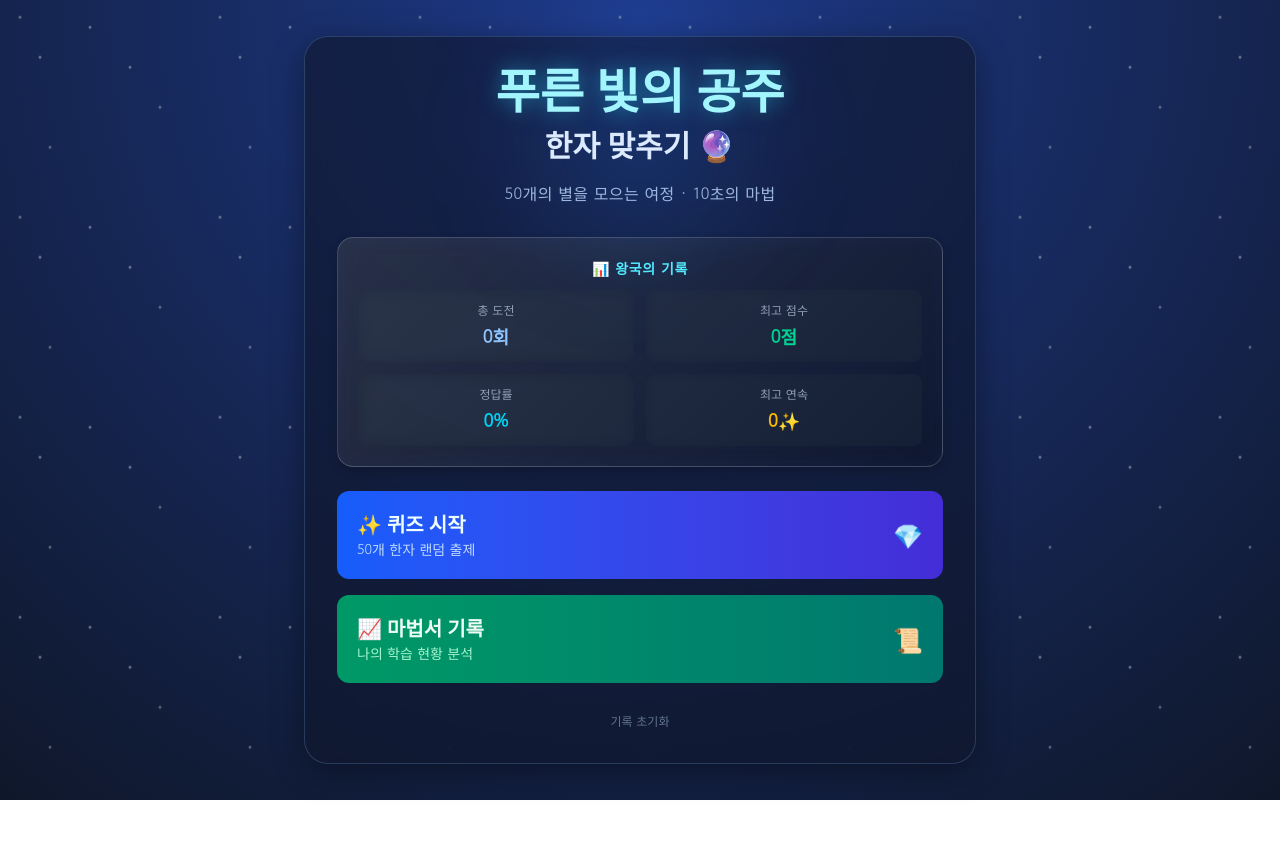
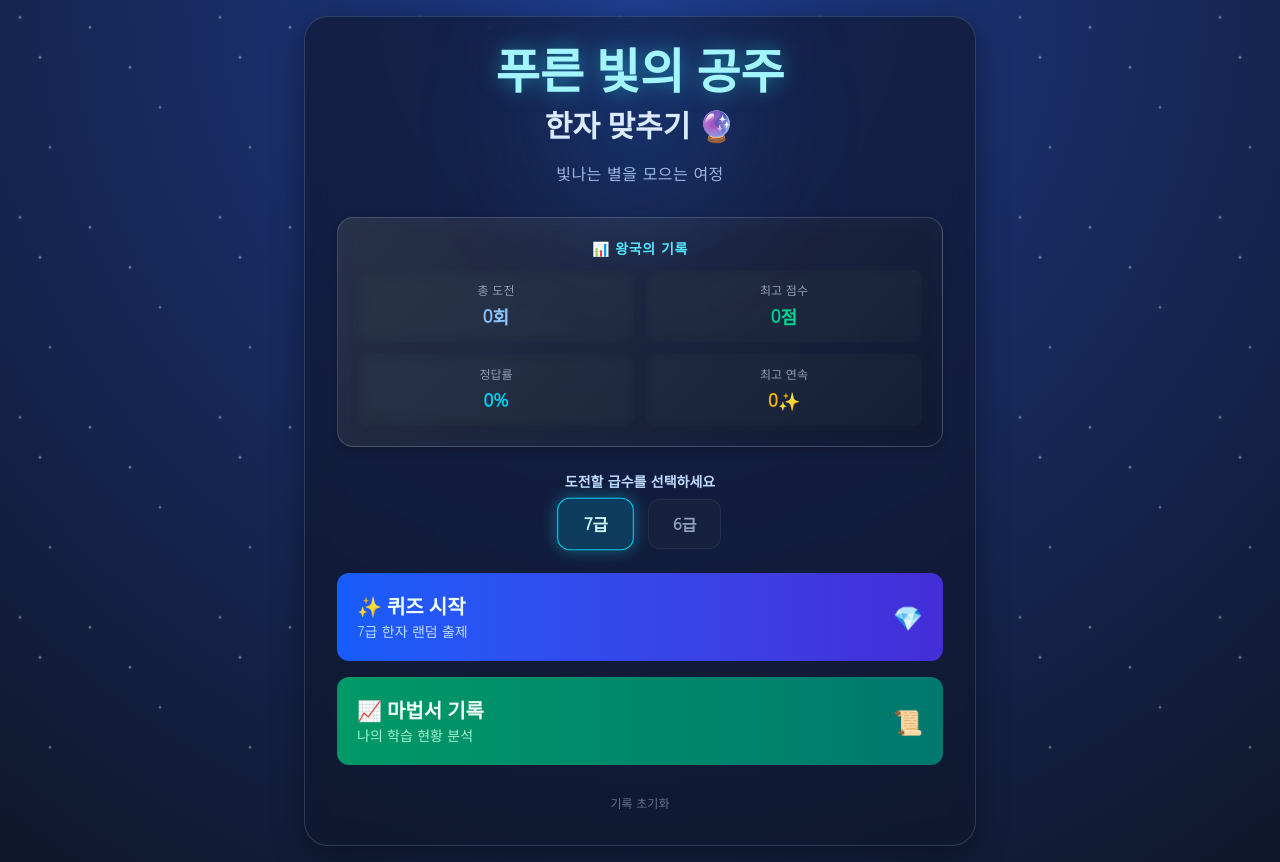
Before and after one commit to 01chungee10snu/hanja-quiz, a React (Vite) app: page / in a window 1280 px wide. Before the commit the page ends 800 px from the top, so only its background shows below. Built offline with nearby package versions, Linux system fonts and the light colour scheme; a web font is replaced by a local one.

Commit message:
feat: 6급 배정한자 추가 및 급수 선택 기능 구현

```diff
--- a/src/App.jsx
+++ b/src/App.jsx
@@ -1,7 +1,9 @@
 import React, { useState, useEffect, useRef } from 'react';
 
 const App = () => {
-  const hanjaData = [
+  // 급수별 한자 데이터
+  const hanjaDataByLevel = {
+    '7급': [
       { hanja: '家', hun: '집', eum: '가' },
       { hanja: '歌', hun: '노래', eum: '가' },
       { hanja: '間', hun: '사이', eum: '간' },
@@ -163,9 +165,136 @@ const App = () => {
       { hanja: '孝', hun: '효도', eum: '효' },
       { hanja: '後', hun: '뒤', eum: '후' },
       { hanja: '休', hun: '쉴', eum: '휴' }
-  ];
+    ],
+    '6급': [
+      {"hanja": "價", "hun": "값", "eum": "가"},
+      {"hanja": "可", "hun": "옳을", "eum": "가"},
+      {"hanja": "感", "hun": "느낄", "eum": "감"},
+      {"hanja": "開", "hun": "열", "eum": "개"},
+      {"hanja": "客", "hun": "손", "eum": "객"},
+      {"hanja": "結", "hun": "맺을", "eum": "결"},
+      {"hanja": "敬", "hun": "공경할", "eum": "경"},
+      {"hanja": "固", "hun": "굳을", "eum": "고"},
+      {"hanja": "功", "hun": "공", "eum": "공"},
+      {"hanja": "空", "hun": "빌", "eum": "공"},
+      {"hanja": "課", "hun": "매길", "eum": "과"},
+      {"hanja": "官", "hun": "벼슬", "eum": "관"},
+      {"hanja": "觀", "hun": "볼", "eum": "관"},
+      {"hanja": "廣", "hun": "넓을", "eum": "광"},
+      {"hanja": "敎", "hun": "가르칠", "eum": "교"},
+      {"hanja": "郡", "hun": "고을", "eum": "군"},
+      {"hanja": "近", "hun": "가까울", "eum": "근"},
+      {"hanja": "期", "hun": "기약할", "eum": "기"},
+      {"hanja": "吉", "hun": "길할", "eum": "길"},
+      {"hanja": "念", "hun": "생각할", "eum": "념"},
+      {"hanja": "達", "hun": "통할", "eum": "달"},
+      {"hanja": "談", "hun": "말씀", "eum": "담"},
+      {"hanja": "對", "hun": "대답할", "eum": "대"},
+      {"hanja": "德", "hun": "큰", "eum": "덕"},
+      {"hanja": "到", "hun": "이를", "eum": "도"},
+      {"hanja": "動", "hun": "움직일", "eum": "동"},
+      {"hanja": "洞", "hun": "마을", "eum": "동"},
+      {"hanja": "登", "hun": "오를", "eum": "등"},
+      {"hanja": "落", "hun": "떨어질", "eum": "락"},
+      {"hanja": "旅", "hun": "나그네", "eum": "려"},
+      {"hanja": "禮", "hun": "예도", "eum": "례"},
+      {"hanja": "路", "hun": "길", "eum": "로"},
+      {"hanja": "論", "hun": "논의할", "eum": "론"},
+      {"hanja": "流", "hun": "흐를", "eum": "류"},
+      {"hanja": "律", "hun": "법", "eum": "률"},
+      {"hanja": "理", "hun": "다스릴", "eum": "리"},
+      {"hanja": "末", "hun": "끝", "eum": "말"},
+      {"hanja": "亡", "hun": "망할", "eum": "망"},
+      {"hanja": "問", "hun": "물을", "eum": "문"},
+      {"hanja": "未", "hun": "아닐", "eum": "미"},
+      {"hanja": "發", "hun": "필", "eum": "발"},
+      {"hanja": "富", "hun": "부유할", "eum": "부"},
+      {"hanja": "産", "hun": "낳을", "eum": "산"},
+      {"hanja": "席", "hun": "자리", "eum": "석"},
+      {"hanja": "說", "hun": "말씀", "eum": "설"},
+      {"hanja": "誠", "hun": "정성", "eum": "성"},
+      {"hanja": "守", "hun": "지킬", "eum": "수"},
+      {"hanja": "是", "hun": "이", "eum": "시"},
+      {"hanja": "永", "hun": "길", "eum": "영"},
+      {"hanja": "園", "hun": "동산", "eum": "원"},
+      {"hanja": "議", "hun": "의논할", "eum": "의"},
+      {"hanja": "再", "hun": "두", "eum": "재"},
+      {"hanja": "節", "hun": "마디", "eum": "절"},
+      {"hanja": "調", "hun": "고를", "eum": "조"},
+      {"hanja": "知", "hun": "알", "eum": "지"},
+      {"hanja": "冊", "hun": "책", "eum": "책"},
+      {"hanja": "忠", "hun": "충성", "eum": "충"},
+      {"hanja": "親", "hun": "친할", "eum": "친"},
+      {"hanja": "波", "hun": "물결", "eum": "파"},
+      {"hanja": "韓", "hun": "한국", "eum": "한"},
+      {"hanja": "惠", "hun": "은혜", "eum": "혜"},
+      {"hanja": "效", "hun": "본받을", "eum": "효"},
+      {"hanja": "別", "hun": "다를", "eum": "별"},
+      {"hanja": "復", "hun": "돌아올", "eum": "복"},
+      {"hanja": "船", "hun": "배", "eum": "선"},
+      {"hanja": "雪", "hun": "눈", "eum": "설"},
+      {"hanja": "歲", "hun": "해", "eum": "세"},
+      {"hanja": "收", "hun": "거둘", "eum": "수"},
+      {"hanja": "式", "hun": "법", "eum": "식"},
+      {"hanja": "英", "hun": "꽃뿌리", "eum": "영"},
+      {"hanja": "油", "hun": "기름", "eum": "유"},
+      {"hanja": "移", "hun": "옮길", "eum": "이"},
+      {"hanja": "在", "hun": "있을", "eum": "재"},
+      {"hanja": "絶", "hun": "끊을", "eum": "절"},
+      {"hanja": "宗", "hun": "마루", "eum": "종"},
+      {"hanja": "至", "hun": "이를", "eum": "지"},
+      {"hanja": "淸", "hun": "맑을", "eum": "청"},
+      {"hanja": "蟲", "hun": "벌레", "eum": "충"},
+      {"hanja": "宅", "hun": "집", "eum": "택"},
+      {"hanja": "片", "hun": "조각", "eum": "편"},
+      {"hanja": "解", "hun": "풀", "eum": "해"},
+      {"hanja": "號", "hun": "이름", "eum": "호"},
+      {"hanja": "訓", "hun": "가르칠", "eum": "훈"},
+      {"hanja": "報", "hun": "갚을", "eum": "보"},
+      {"hanja": "備", "hun": "갖출", "eum": "비"},
+      {"hanja": "想", "hun": "생각할", "eum": "상"},
+      {"hanja": "選", "hun": "가릴", "eum": "선"},
+      {"hanja": "洗", "hun": "씻을", "eum": "세"},
+      {"hanja": "數", "hun": "셀", "eum": "수"},
+      {"hanja": "植", "hun": "심을", "eum": "식"},
+      {"hanja": "完", "hun": "완전할", "eum": "완"},
+      {"hanja": "恩", "hun": "은혜", "eum": "은"},
+      {"hanja": "益", "hun": "더할", "eum": "익"},
+      {"hanja": "才", "hun": "재주", "eum": "재"},
+      {"hanja": "接", "hun": "이을", "eum": "접"},
+      {"hanja": "左", "hun": "왼", "eum": "좌"},
+      {"hanja": "進", "hun": "나아갈", "eum": "진"},
+      {"hanja": "體", "hun": "몸", "eum": "체"},
+      {"hanja": "取", "hun": "취할", "eum": "취"},
+      {"hanja": "統", "hun": "거느릴", "eum": "통"},
+      {"hanja": "豐", "hun": "풍년", "eum": "풍"},
+      {"hanja": "向", "hun": "향할", "eum": "향"},
+      {"hanja": "黃", "hun": "누를", "eum": "황"},
+      {"hanja": "休", "hun": "쉴", "eum": "휴"},
+      {"hanja": "婦", "hun": "아내", "eum": "부"},
+      {"hanja": "思", "hun": "생각할", "eum": "사"},
+      {"hanja": "賞", "hun": "상줄", "eum": "상"},
+      {"hanja": "設", "hun": "베풀", "eum": "설"},
+      {"hanja": "省", "hun": "살필", "eum": "성"},
+      {"hanja": "受", "hun": "받을", "eum": "수"},
+      {"hanja": "順", "hun": "순할", "eum": "순"},
+      {"hanja": "運", "hun": "운전할", "eum": "운"},
+      {"hanja": "義", "hun": "옳을", "eum": "의"},
+      {"hanja": "場", "hun": "마당", "eum": "장"},
+      {"hanja": "傳", "hun": "전할", "eum": "전"},
+      {"hanja": "題", "hun": "제목", "eum": "제"},
+      {"hanja": "志", "hun": "뜻", "eum": "지"},
+      {"hanja": "參", "hun": "간여할", "eum": "참"},
+      {"hanja": "祝", "hun": "빌", "eum": "축"},
+      {"hanja": "致", "hun": "이를", "eum": "치"},
+      {"hanja": "特", "hun": "특별할", "eum": "특"},
+      {"hanja": "現", "hun": "나타날", "eum": "현"},
+      {"hanja": "希", "hun": "바랄", "eum": "희"}
+    ]
+  };
 
   const [gameMode, setGameMode] = useState('menu');
+  const [currentLevel, setCurrentLevel] = useState('7급');
   const [questions, setQuestions] = useState([]);
   const [currentQuestion, setCurrentQuestion] = useState(0);
   const [score, setScore] = useState(0);
@@ -195,9 +324,12 @@ const App = () => {
         bestStreak: 0,
         hanjaStats: {}
       };
-      hanjaData.forEach(h => {
+
+      // 모든 급수의 한자 통계 초기화
+      Object.values(hanjaDataByLevel).flat().forEach(h => {
         initialStats.hanjaStats[h.hanja] = { correct: 0, wrong: 0, total: 0 };
       });
+
       setStatistics(initialStats);
       localStorage.setItem('hanjaQuizStats', JSON.stringify(initialStats));
     }
@@ -272,14 +404,21 @@ const App = () => {
   };
 
   const generateQuestions = (reviewMode = false) => {
-    let dataToUse = reviewMode && wrongQuestions.length > 0 ? wrongQuestions : hanjaData;
+    // 현재 선택된 급수의 데이터 가져오기
+    const currentLevelData = hanjaDataByLevel[currentLevel];
+
+    // 복습 모드일 때도 현재 선택된 급수의 오답만 필터링하거나,
+    // 여기서는 간단히 '전체 오답' 중 현재 급수에 해당하는 것이 있다면 그것을,
+    // 아니면 그냥 전체 오답을 사용 (사용자 경험상 섞여도 괜찮지만, 일관성을 위해 전체 오답 사용)
+    let dataToUse = reviewMode && wrongQuestions.length > 0 ? wrongQuestions : currentLevelData;
 
     const shuffled = [...dataToUse].sort(() => Math.random() - 0.5);
 
     const generatedQuestions = shuffled.map((item) => {
       const questionType = Math.random() > 0.5 ? 'hanjaToHunEum' : 'hunEumToHanja';
 
-      let wrongAnswers = hanjaData
+      // 오답 보기 생성 시 현재 급수 데이터에서 추출
+      let wrongAnswers = currentLevelData
         .filter(h => h.hanja !== item.hanja)
         .sort(() => Math.random() - 0.5)
         .slice(0, 3);
@@ -423,9 +562,12 @@ const App = () => {
         bestStreak: 0,
         hanjaStats: {}
       };
-      hanjaData.forEach(h => {
+
+      // 초기화 시에도 모든 데이터 기준
+      Object.values(hanjaDataByLevel).flat().forEach(h => {
         initialStats.hanjaStats[h.hanja] = { correct: 0, wrong: 0, total: 0 };
       });
+
       setStatistics(initialStats);
       localStorage.setItem('hanjaQuizStats', JSON.stringify(initialStats));
       setWrongQuestions([]);
@@ -453,7 +595,7 @@ const App = () => {
             <h2 className="text-2xl md:text-3xl font-bold text-blue-100 mb-4 font-serif">
               한자 맞추기 🔮
             </h2>
-            <p className="text-blue-200/80 mb-2 font-light tracking-wide">50개의 별을 모으는 여정 · 10초의 마법</p>
+            <p className="text-blue-200/80 mb-2 font-light tracking-wide">빛나는 별을 모으는 여정</p>
           </div>
 
           {statistics && (
@@ -486,6 +628,26 @@ const App = () => {
             </div>
           )}
 
+          {/* 급수 선택 UI 추가 */}
+          <div className="mb-6">
+            <div className="text-blue-200 mb-2 font-bold text-sm">도전할 급수를 선택하세요</div>
+            <div className="flex justify-center gap-4">
+              {Object.keys(hanjaDataByLevel).map((level) => (
+                <button
+                  key={level}
+                  onClick={() => setCurrentLevel(level)}
+                  className={`px-6 py-3 rounded-xl font-bold transition-all duration-300 border ${
+                    currentLevel === level
+                      ? 'bg-cyan-500/20 border-cyan-400 text-cyan-100 shadow-[0_0_15px_rgba(34,211,238,0.4)] scale-105'
+                      : 'bg-slate-800/40 border-slate-600/30 text-slate-400 hover:bg-slate-700/50 hover:text-slate-200'
+                  }`}
+                >
+                  {level}
+                </button>
+              ))}
+            </div>
+          </div>
+
           <div className="space-y-4 mb-6">
             <div
               className="group relative bg-gradient-to-r from-blue-600 to-indigo-700 rounded-xl p-5 text-white cursor-pointer hover:shadow-[0_0_20px_rgba(59,130,246,0.5)] transition-all overflow-hidden"
@@ -495,7 +657,7 @@ const App = () => {
               <div className="flex items-center justify-between relative z-10">
                 <div className="text-left">
                   <div className="text-xl font-bold royal-text text-cyan-50">✨ 퀴즈 시작</div>
-                  <div className="text-sm text-blue-200">50개 한자 랜덤 출제</div>
+                  <div className="text-sm text-blue-200">{currentLevel} 한자 랜덤 출제</div>
                 </div>
                 <div className="text-2xl group-hover:translate-x-1 transition-transform">💎</div>
               </div>
@@ -549,7 +711,15 @@ const App = () => {
   if (gameMode === 'stats') {
     if (!statistics) return null;
 
-    const hanjaWithStats = hanjaData.map(h => ({
+    // 전체 데이터(모든 급수)를 합쳐서 통계 계산
+    const allHanja = Object.values(hanjaDataByLevel).flat();
+
+    // 중복 제거 (7급과 6급에 겹치는 한자가 있을 수 있으므로)
+    const uniqueHanjaMap = new Map();
+    allHanja.forEach(h => uniqueHanjaMap.set(h.hanja, h));
+    const uniqueHanjaList = Array.from(uniqueHanjaMap.values());
+
+    const hanjaWithStats = uniqueHanjaList.map(h => ({
       ...h,
       stats: statistics.hanjaStats[h.hanja] || { correct: 0, wrong: 0, total: 0 },
       accuracy: statistics.hanjaStats[h.hanja]?.total > 0
@@ -775,7 +945,7 @@ const App = () => {
   }
 
   const currentQ = questions[currentQuestion];
-  const modeLabel = gameMode === 'review' ? '🔮 복습 모드' : '✨ 퀴즈 모드';
+  const modeLabel = gameMode === 'review' ? '🔮 복습 모드' : `✨ ${currentLevel} 퀴즈`;
   const timerColor = timeLeft <= 3 ? 'text-red-400 drop-shadow-[0_0_5px_rgba(248,113,113,0.8)]' : timeLeft <= 5 ? 'text-amber-400' : 'text-cyan-400';
   const progressPercent = (timeLeft / 10) * 100;
 
```
Lines whose indentation alone changed are shown as unchanged.
